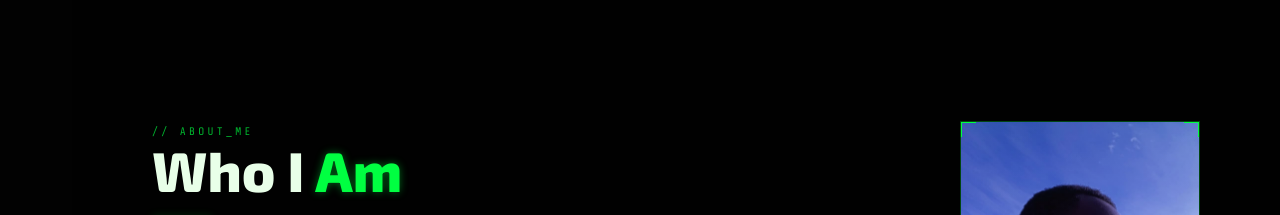
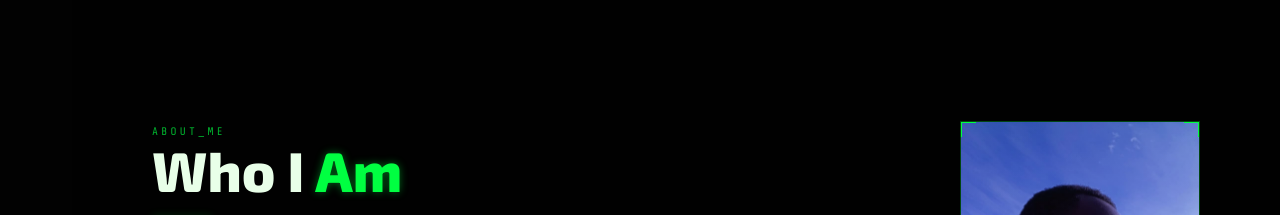
Before and after one commit to felociouske/Portfolio, a React (Create React App) app: page / in a window 1280 px wide. Shown: the part 840-1055 px from the top of the page. Built offline with nearby package versions, Linux system fonts and the light colour scheme; the HTML template or start-up script is replaced by a standard one.

Commit message:
Updated jsx commenting in about.js

```diff
--- a/src/components/About.js
+++ b/src/components/About.js
@@ -9,7 +9,7 @@ const About = () => {
     <section id="about" className="about-section" ref={ref}>
       <div className={`about-inner ${inView ? 'visible' : ''}`}>
         <div className="about-left">
-          <span className="section-label">// ABOUT_ME</span>
+          <span className="section-label">ABOUT_ME</span>
           <h2 className="section-title">
             Who I <span>Am</span>
           </h2>
```
